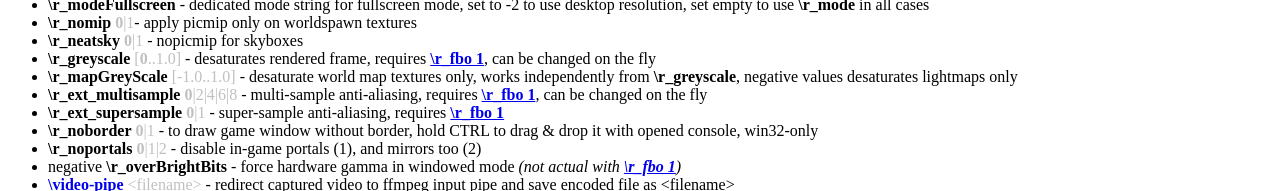
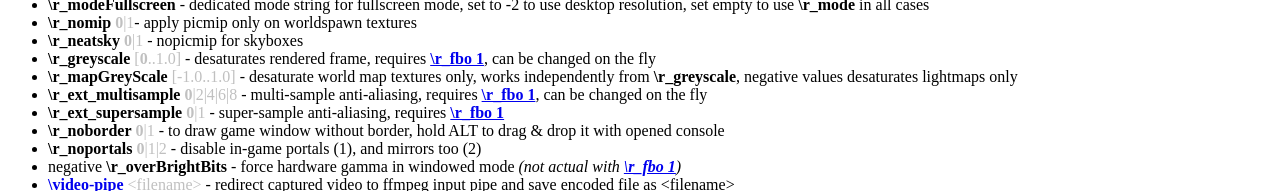
Before and after one commit to ec-/Quake3e, a plain HTML site: page docs/quake3e.htm in a window 1280 px wide. Shown: the part 780-971 px from the top of the page. Drawn offline with Linux system fonts and the light colour scheme.

Commit message:
Updated documentation

```diff
--- a/docs/quake3e.htm
+++ b/docs/quake3e.htm
@@ -52,7 +52,7 @@ It is based on ioquake3-r1160 (latest non-SDL revision) with upstream patches an
 <li><b>\r_mapGreyScale</b> <font color=silver>[-1.0..1.0]</font> - desaturate world map textures only, works independently from <b>\r_greyscale</b>, negative values desaturates lightmaps only</li>
 <li><b>\r_ext_multisample</b> <font color=silver><b>0</b>|2|4|6|8</font> - multi-sample anti-aliasing, requires <b><a href="#r_fbo">\r_fbo 1</a></b>, can be changed on the fly</li>
 <li><b>\r_ext_supersample</b> <font color=silver><b>0</b>|1</font> - super-sample anti-aliasing, requires <b><a href="#r_fbo">\r_fbo 1</a></b></li>
-<li><b>\r_noborder</b> <font color=silver><b>0</b>|1</font> - to draw game window without border, hold CTRL to drag & drop it with opened console, win32-only</li>
+<li><b>\r_noborder</b> <font color=silver><b>0</b>|1</font> - to draw game window without border, hold ALT to drag & drop it with opened console</li>
 <li><b>\r_noportals</b> <font color=silver><b>0</b>|1|2</font> - disable in-game portals (1), and mirrors too (2)</li>
 <li>negative <b>\r_overBrightBits</b> - force hardware gamma in windowed mode <i>(not actual with <b><a href="#r_fbo">\r_fbo 1</a></b>)</i></li>
 <li><a href="#video-pipe"><b>\video-pipe</b></a>&nbsp;<font color=silver>&lt;filename&gt;</font> - redirect captured video to ffmpeg input pipe and save encoded file as &lt;filename&gt;</li>
```
